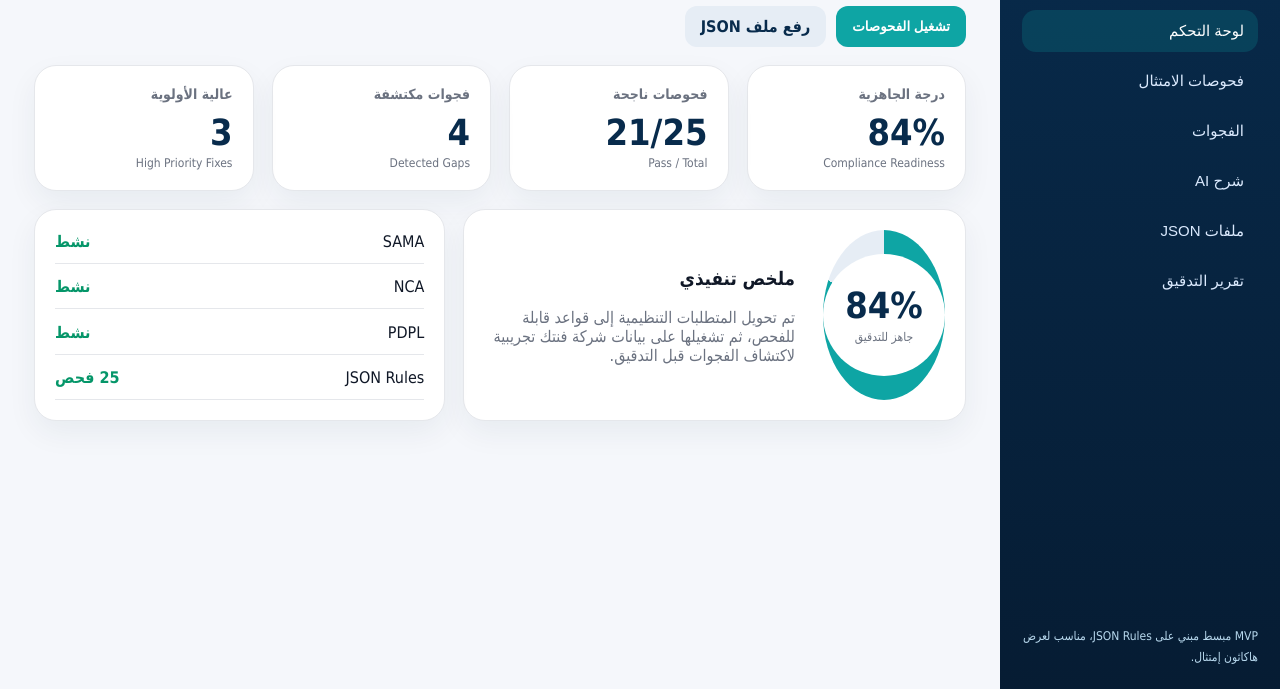
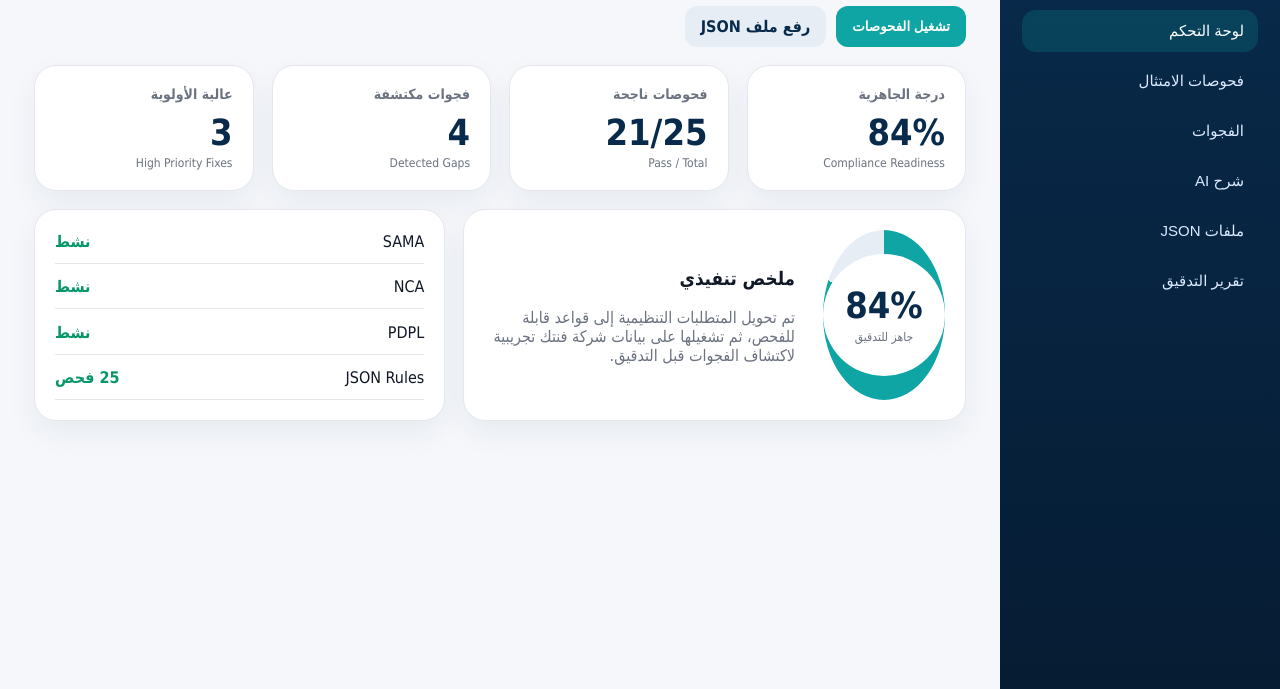
Before and after one commit to xAGS1/imtithal-fintech-compliance, a plain HTML site: page frontend/index.html in a window 1280 px wide. Shown: the part 111-800 px from the top of the page. Drawn offline with Linux system fonts and the light colour scheme.

Commit message:
Clear side-note content in index.html
Removed the text from the side-note div in index.html.

```diff
--- a/frontend/index.html
+++ b/frontend/index.html
@@ -21,7 +21,7 @@
       <button data-target="data">ملفات JSON</button>
       <button data-target="report">تقرير التدقيق</button>
     </nav>
-    <div class="side-note">MVP مبسط مبني على JSON Rules، مناسب لعرض هاكاثون إمتثال.</div>
+    <div class="side-note"></div>
   </aside>
 
   <main class="main">
```
